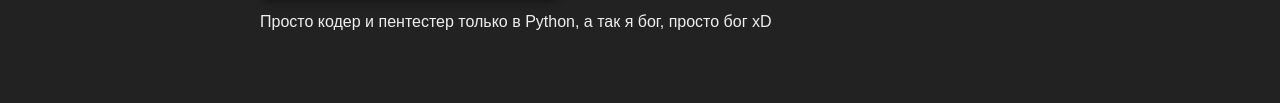
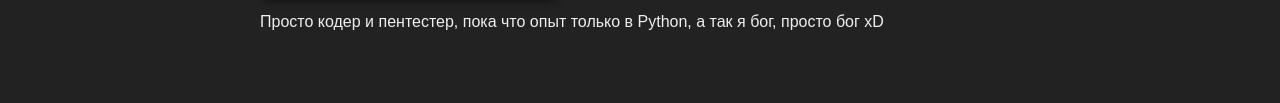
Before and after one commit to rebikkkk/rebikkkk.github.io, a plain HTML site: page index.html in a window 1280 px wide. Shown: the part 313-416 px from the top of the page. Drawn offline with Linux system fonts and the light colour scheme.

Commit message:
Update index.html

```diff
--- a/index.html
+++ b/index.html
@@ -171,7 +171,7 @@
         <div id="gif-container">
             <img src="https://i.imgur.com/GNnUvWX.gif" alt="Гифка">
         </div>
-        <p>Просто кодер и пентестер только в Python, а так я бог, просто бог xD</p>
+        <p>Просто кодер и пентестер, пока что опыт только в Python, а так я бог, просто бог xD</p>
     </div>
 
     <div id="portfolio" class="page-content">
```
